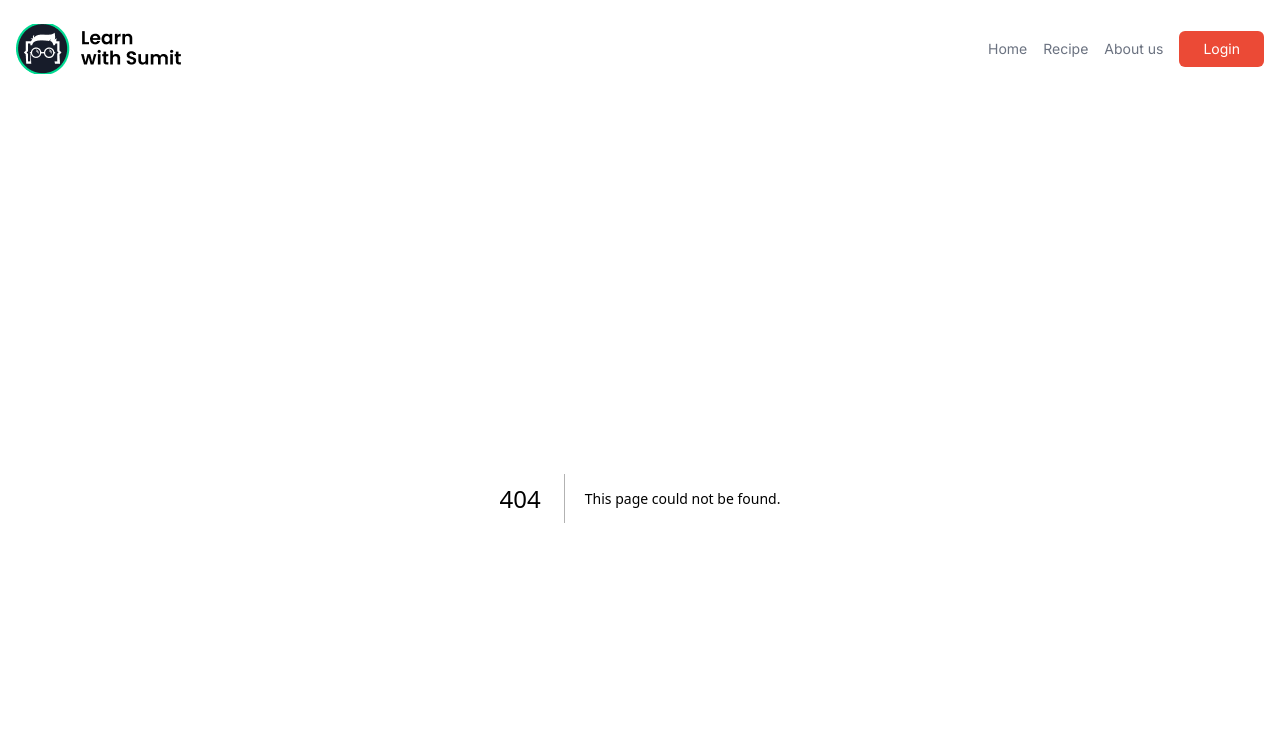
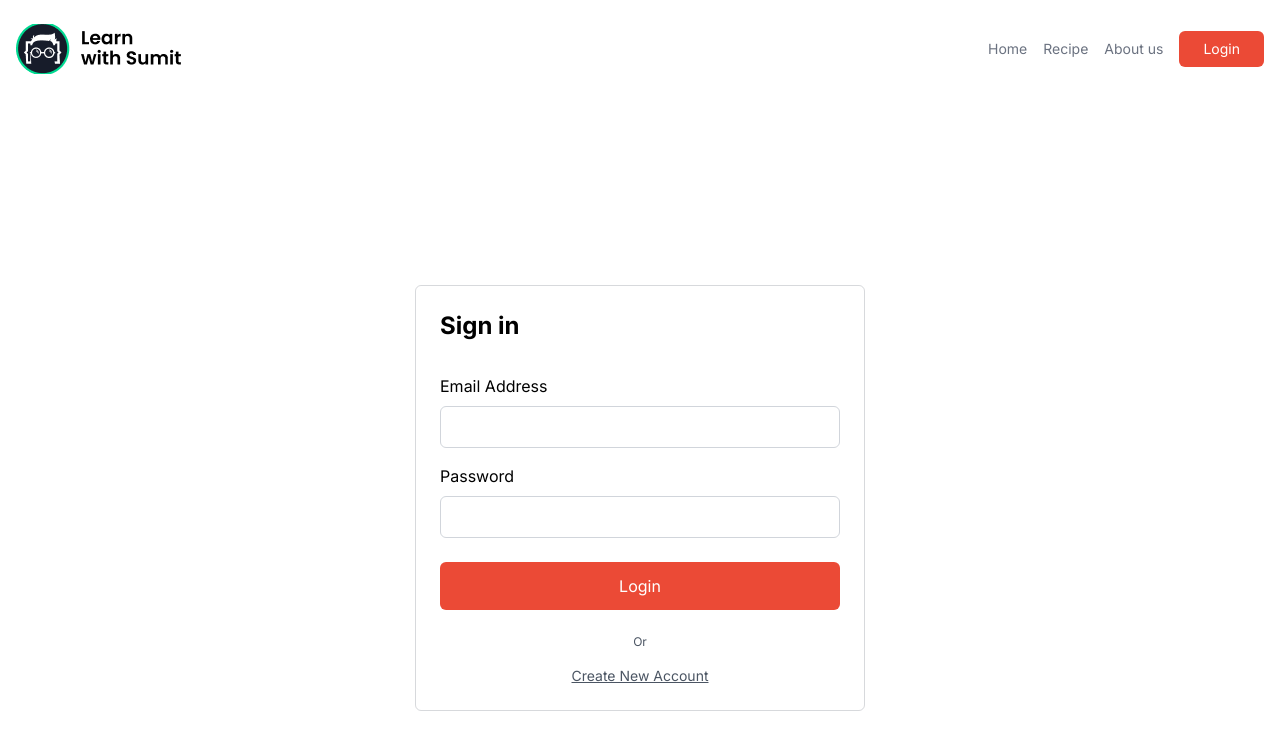
Before and after one commit to masud040/khana-khazana, a Next.js app: page /login in a window 1280 px wide. Before the commit this address had no page. Shown: the top 750 px of the page. Built offline with nearby package versions, Linux system fonts and the light colour scheme.

Commit message:
design ui for login and register page

```diff
--- /dev/null
+++ b/app/components/auth/LoginForm.js
@@ -0,0 +1,22 @@
+export default function LoginForm() {
+  return (
+    <form className="login-form">
+      <div>
+        <label htmlFor="email">Email Address</label>
+        <input type="email" name="email" id="email" />
+      </div>
+
+      <div>
+        <label htmlFor="password">Password</label>
+        <input type="password" name="password" id="password" />
+      </div>
+
+      <button
+        type="submit"
+        className="bg-[#eb4a36] py-3 rounded-md text-white w-full mt-4"
+      >
+        Login
+      </button>
+    </form>
+  );
+}
--- /dev/null
+++ b/app/components/auth/RegisterForm.js
@@ -0,0 +1,31 @@
+export default function RegisterForm() {
+  return (
+    <form className="login-form">
+      <div>
+        <label htmlFor="fname">First Name</label>
+        <input type="text" name="fname" id="fname" />
+      </div>
+
+      <div>
+        <label htmlFor="lname">Last Name</label>
+        <input type="text" name="lname" id="lname" />
+      </div>
+      <div>
+        <label htmlFor="email">Email Address</label>
+        <input type="email" name="email" id="email" />
+      </div>
+
+      <div>
+        <label htmlFor="password">Password</label>
+        <input type="password" name="password" id="password" />
+      </div>
+
+      <button
+        type="submit"
+        className="bg-[#eb4a36] py-3 rounded-md text-white w-full mt-4"
+      >
+        Create Account
+      </button>
+    </form>
+  );
+}
--- a/app/components/details/RecipeDetails.js
+++ b/app/components/details/RecipeDetails.js
@@ -5,27 +5,24 @@ export default function RecipeDetails({ recipeData }) {
   const {
     name,
     description,
-    author,
     activeTime,
     totalTime,
     thumbnail,
-    image,
     category,
     serves,
-    rating,
     id,
   } = recipeData || {};
 
   return (
     <section>
       <div className="container grid grid-cols-12 gap-8 justify-items-center">
-        <div className="col-span-12 md:col-span-6">
+        <div className="col-span-12 md:col-span-6 ">
           <Image
             src={thumbnail}
             alt={name}
-            className="object-contain w-full h-full rounded-lg"
-            width={500}
-            height={400}
+            className="object-cover w-full h-full rounded-lg"
+            width={600}
+            height={600}
           />
         </div>
         <div className="flex flex-col justify-center col-span-12 py-8 md:col-span-6">
--- a/app/components/shared/Navbar.js
+++ b/app/components/shared/Navbar.js
@@ -16,7 +16,7 @@ export default function Navbar() {
 
         <ul className="flex items-center gap-4 text-sm text-gray-500">
           <li className="py-2 active">
-            <Link href="./">Home</Link>
+            <Link href="/">Home</Link>
           </li>
 
           <li className="py-2">
--- a/app/globals.css
+++ b/app/globals.css
@@ -11,9 +11,18 @@
   }
 
   .step h3 {
-    @apply mt-4 mb-4 leading-7 font-light text-lg uppercase tracking-wider opacity-100 text-[#FF8080];
+    @apply mt-4 mb-3 leading-7 font-light text-lg uppercase tracking-wider opacity-100 text-[#FF8080];
   }
   .step p {
-    @apply mb-6 ml-8 leading-8 text-gray-500;
+    @apply mb-5 ml-8 leading-8 text-gray-500;
+  }
+  .login-form {
+    @apply flex flex-col mt-6 mb-6;
+  }
+  .login-form div {
+    @apply flex flex-col gap-2 mt-2 mb-2;
+  }
+  .login-form input {
+    @apply border-[1px] rounded-md border-gray-300 pl-4 pr-4 pt-2 pb-2;
   }
 }
--- /dev/null
+++ b/app/login/page.js
@@ -0,0 +1,24 @@
+import Link from "next/link";
+import LoginForm from "../components/auth/LoginForm";
+
+export default function LoginPage() {
+  return (
+    <main className="">
+      <section className="grid h-screen place-items-center">
+        <div className="max-w-[450px] w-full mx-auto p-6 border border-gray-700/20 rounded-md">
+          <h4 className="text-2xl font-bold">Sign in</h4>
+          <LoginForm />
+
+          <p className="text-xs text-center text-gray-600">Or</p>
+
+          <Link
+            href="/register"
+            className="block mx-auto mt-4 text-sm text-center text-gray-600 underline"
+          >
+            Create New Account
+          </Link>
+        </div>
+      </section>
+    </main>
+  );
+}
--- /dev/null
+++ b/app/register/page.js
@@ -0,0 +1,23 @@
+import Link from "next/link";
+import RegisterForm from "../components/auth/RegisterForm";
+
+export default function RegisterPage() {
+  return;
+  <main className="">
+    <section className="grid h-screen place-items-center">
+      <div className="max-w-[450px] w-full mx-auto p-6 border border-gray-700/20 rounded-md">
+        <h4 className="text-2xl font-bold">Sign Up</h4>
+        <RegisterForm />
+
+        <p className="text-xs text-center text-gray-600">Or</p>
+
+        <Link
+          href="/login"
+          className="block mx-auto mt-4 text-sm text-center text-gray-600 underline"
+        >
+          Login
+        </Link>
+      </div>
+    </section>
+  </main>;
+}
```
